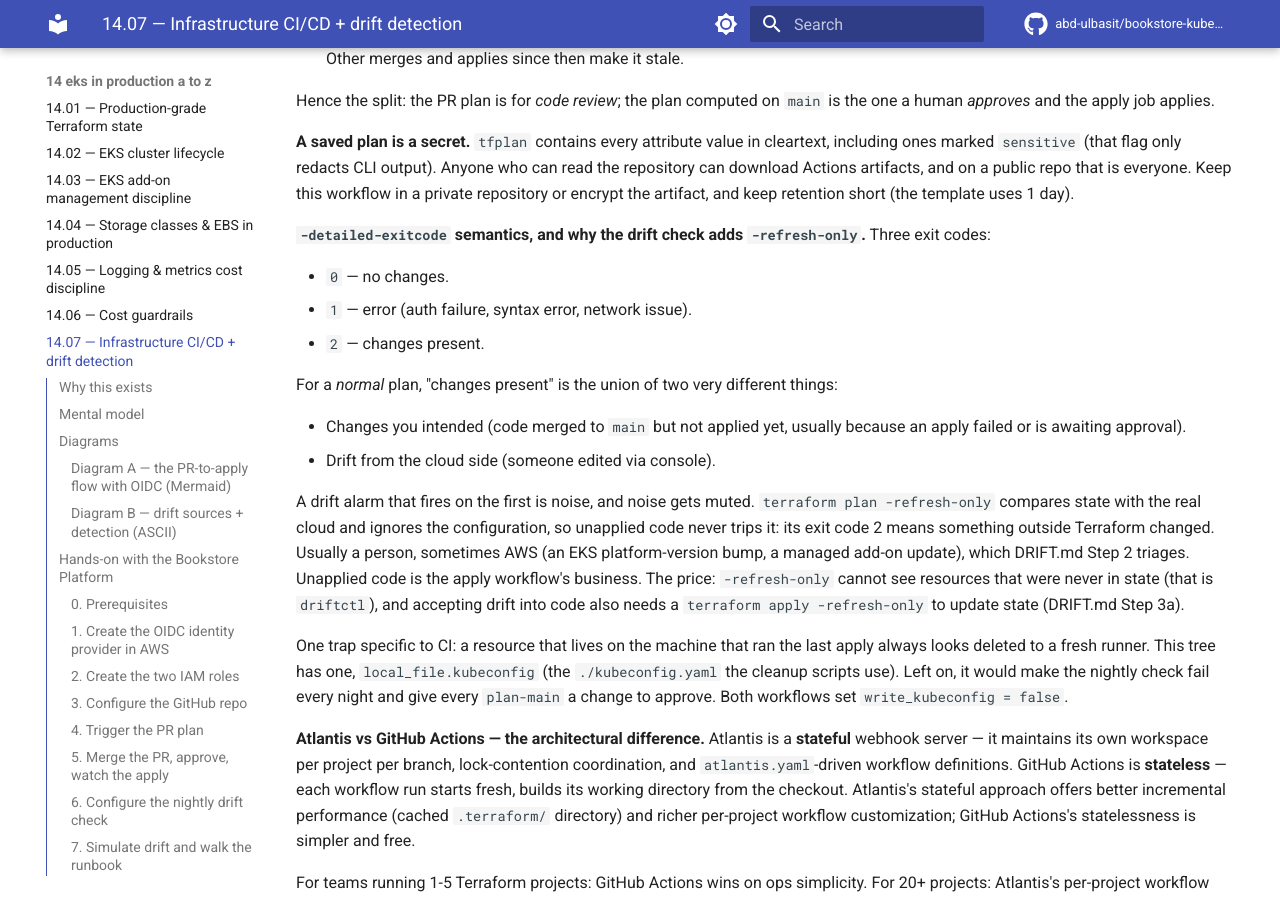
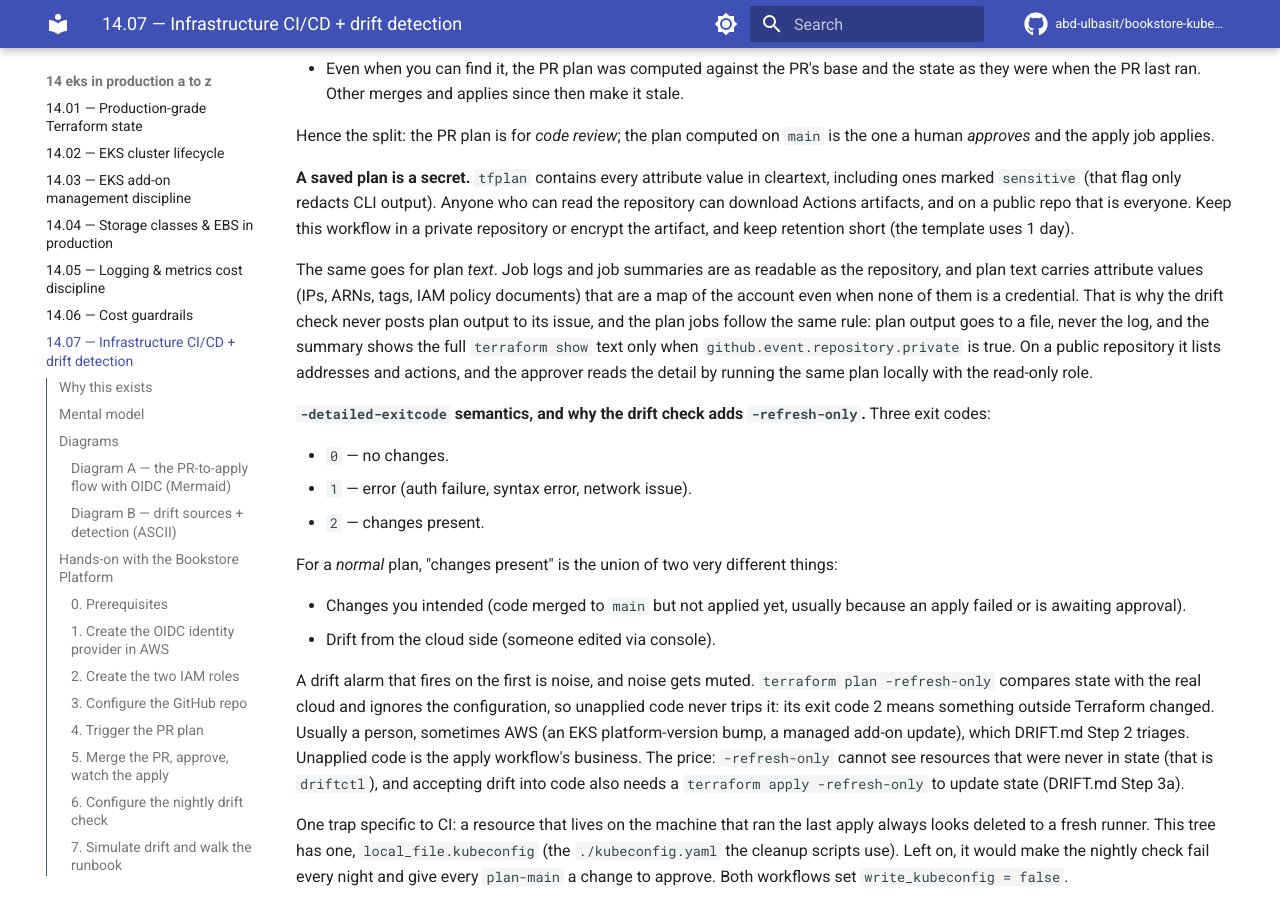
Before and after one commit to abd-ulbasit/bookstore-kubernetes-guide, an MkDocs documentation site: the page built from full-guide/14-eks-in-production-a-to-z/07-infrastructure-cicd-and-drift.md, in a window 1280 px wide and 900 px high, scrolled down 12877 px. Built offline with MkDocs 1.6.1 and Material for MkDocs 9.7.7, drawn with Linux system fonts in a browser that asks for light colours; comment, search, counter and statistics services are not loaded; some of the changed text lies outside the part shown.

Commit message:
Keep plan text out of public job summaries and logs
845b286 stopped the drift check from posting plan text because plan
text (IPs, ARNs, tags, IAM policy documents) must not go into a public
issue or even the public job log. The plan jobs in terraform.yml broke
the same rule: plan-pr and plan-main printed the plan to the job log and
wrote the full `terraform show` into $GITHUB_STEP_SUMMARY, which is as
world-readable as the repository. The header's public-repo warning only
covered the tfplan artifact.

Apply the drift check's rule to both plan jobs. Plan output goes to
plan.log, not the log; on failure only the last lines (diagnostics) are
printed. The summary carries the full `terraform show` text only when
github.event.repository.private is true; on a public repository it
lists resource addresses and actions from `terraform show -json`, and
the approver reads the detail by running the same plan locally with the
read-only role. The header gains "PLAN TEXT IS AS PUBLIC AS THE
REPOSITORY", and ch.14.07 (steps 4-5, diagram A, the saved-plan deep
dive and the skeleton) describes the same behaviour. The jq filter was
checked against a real saved plan.

Co-Authored-By: Claude Opus 5.5 <noreply@anthropic.com>

````diff
--- a/full-guide/14-eks-in-production-a-to-z/07-infrastructure-cicd-and-drift.md
+++ b/full-guide/14-eks-in-production-a-to-z/07-infrastructure-cicd-and-drift.md
@@ -451,8 +451,10 @@ In the GitHub Actions tab, the `plan-pr` job runs in the
   credentials on the plan role.
 - `terraform init -lockfile=readonly` installs exactly the committed
   provider versions and hashes.
-- `terraform plan -lock=false` runs against the actual cloud, and the
-  plan text lands in the job summary.
+- `terraform plan -lock=false` runs against the actual cloud. The plan
+  text goes to a file, not the job log. On a private repository the
+  job summary shows the full plan; on a public one it lists resource
+  addresses and actions only (see *A saved plan is a secret*).
 
 This plan is **speculative**. **A reviewer reads it before approving
 the PR**; that is the point of it. It is never applied: it was computed
@@ -468,7 +470,9 @@ gh run watch
 ```
 
 1. **`plan-main`** (read-only role) plans the merged `main`, writes the
-   plan text to the job summary and uploads the binary `tfplan` as an
+   plan to the job summary (full text on a private repository,
+   addresses and actions on a public one) and uploads the binary
+   `tfplan` as an
    artifact of *this run* (1-day retention; a saved plan holds
    cleartext values, so keep this workflow in a private repo or encrypt
    the artifact). With no changes, the run stops here.
@@ -722,6 +726,17 @@ Actions artifacts, and on a public repo that is everyone. Keep this
 workflow in a private repository or encrypt the artifact, and keep
 retention short (the template uses 1 day).
 
+The same goes for plan *text*. Job logs and job summaries are as
+readable as the repository, and plan text carries attribute values
+(IPs, ARNs, tags, IAM policy documents) that are a map of the account
+even when none of them is a credential. That is why the drift check
+never posts plan output to its issue, and the plan jobs follow the same
+rule: plan output goes to a file, never the log, and the summary shows
+the full `terraform show` text only when
+`github.event.repository.private` is true. On a public repository it
+lists addresses and actions, and the approver reads the detail by
+running the same plan locally with the read-only role.
+
 **`-detailed-exitcode` semantics, and why the drift check adds
 `-refresh-only`.** Three exit codes:
 
@@ -902,7 +917,7 @@ jobs:
       # checkout, setup-terraform, configure-aws-credentials
       #   (role-to-assume: ${{ vars.TF_PLAN_ROLE_ARN }}), init -lockfile=readonly
       - id: plan
-        run: |                      # exit 2 = changes; plan text -> job summary
+        run: |                      # exit 2 = changes; plan -> file, summary
           terraform plan -lock=false -detailed-exitcode -out=tfplan ...
       - uses: actions/upload-artifact@<SHA>   # this run only, retention 1 day
 
````
Also changed, not shown: other parts of full-guide/14-eks-in-production-a-to-z/07-infrastructure-cicd-and-drift.md (+1 -1 lines), 1 other file.
